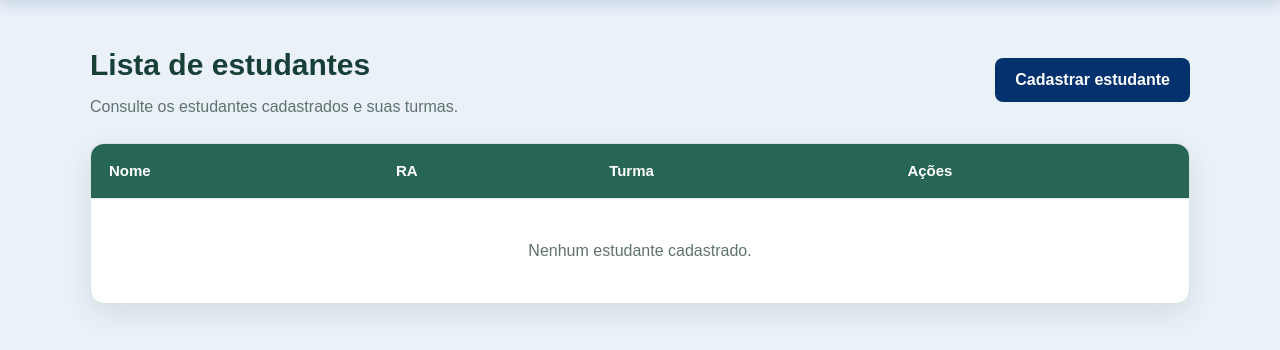
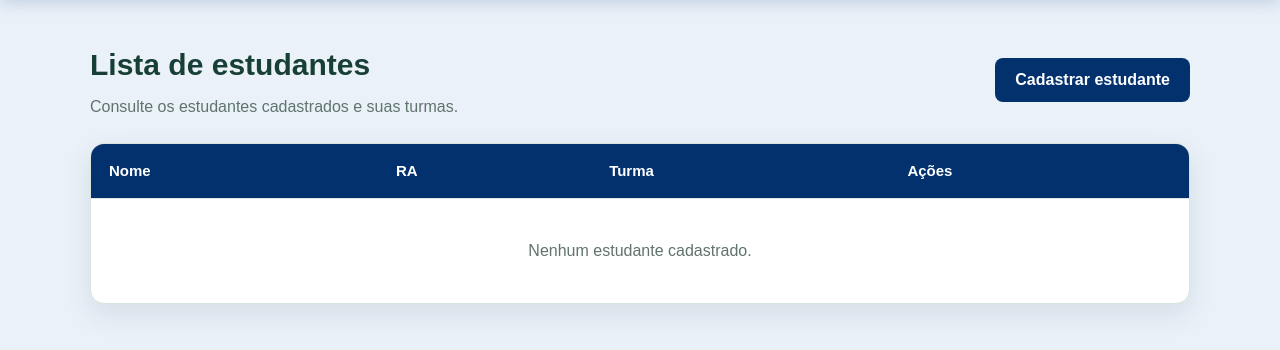
Before and after one commit to analauratomazsantos-sys/formiguinha-decola, a Node server app: page /estudantes in a window 1280 px wide. Shown: the part 135-485 px from the top of the page. Run offline with Node 20, Linux system fonts and the light colour scheme.

Commit message:
Ajusta cor da tabela de estudantes

```diff
--- a/public/css/estilos.css
+++ b/public/css/estilos.css
@@ -978,3 +978,8 @@ button:focus-visible {
     background: var(--rosa-saldo);
     box-shadow: 0 10px 28px rgba(196, 81, 92, 0.18);
 }
+
+/* Tabela da página Estudantes */
+.pagina-estudantes .tabela-estudantes th {
+    background: var(--azul-lr);
+}
```
